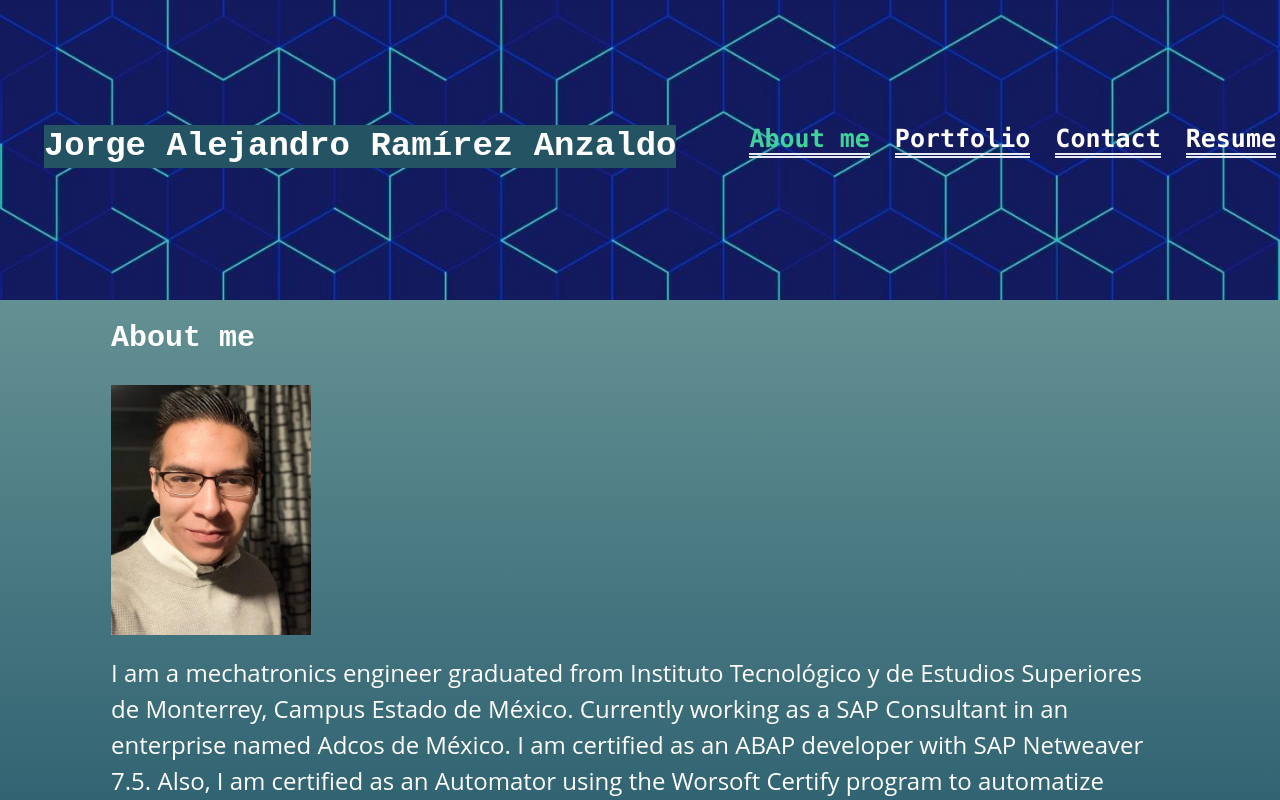
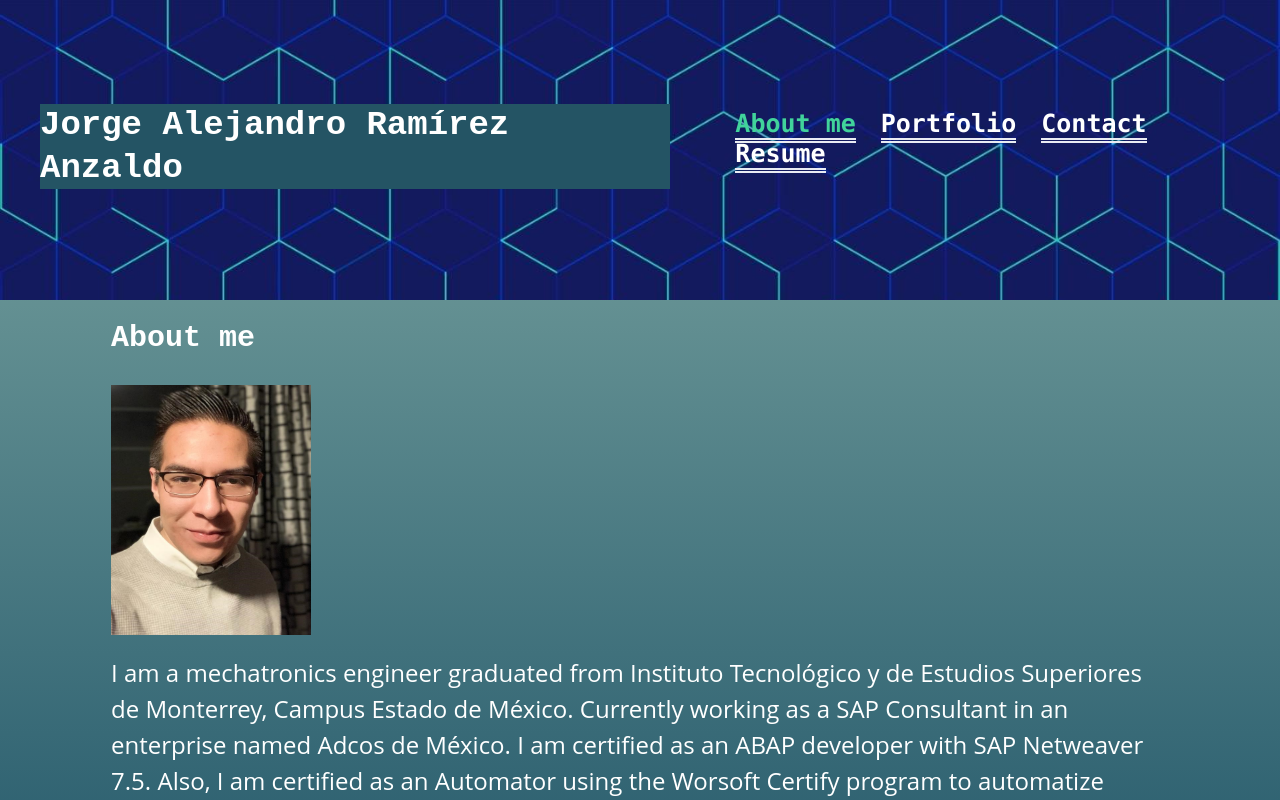
Before and after one commit to JorgeRamirezAnzaldo/Portfolio, a React (Create React App) app: page / in a window 1280 px wide. Shown: the top 800 px of the page. Built offline with nearby package versions, Linux system fonts and the light colour scheme.

Commit message:
Applying changes to show the active link in the navigation menu

```diff
--- a/src/components/Navigation.js
+++ b/src/components/Navigation.js
@@ -5,7 +5,8 @@ const listStyles = {
         list: {
                 display: "inline-flex",
                 flexWrap: "wrap",
-                listStyleType: "none"
+                listStyleType: "none",
+                marginRight: "20px"
         },
     }
 
```
